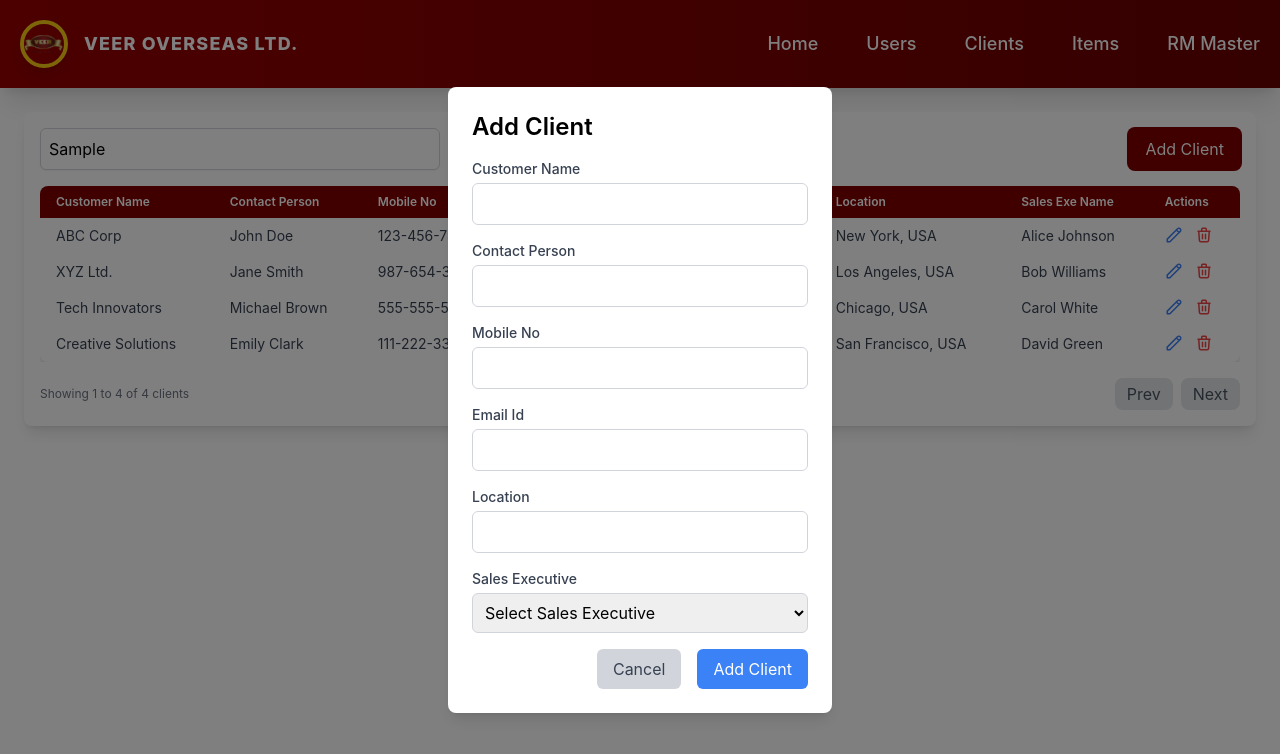
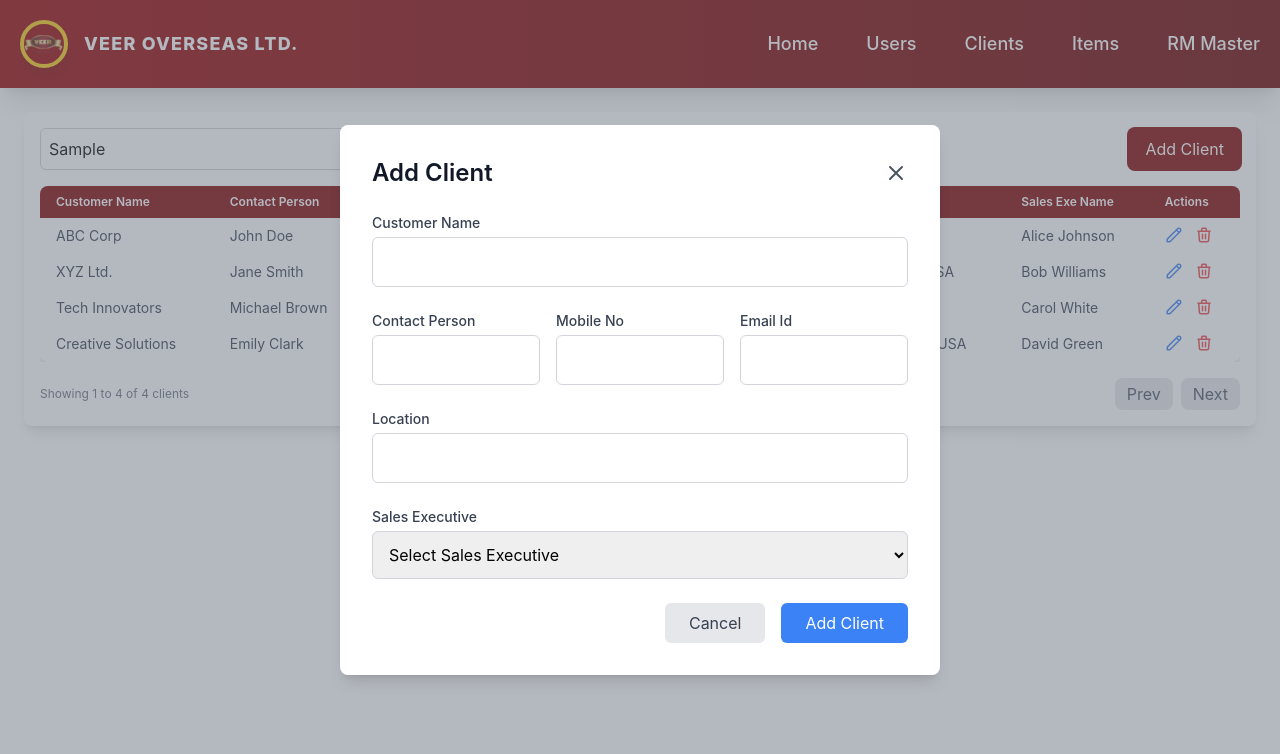
Before and after one commit to Kashif-Ahmad-1/Rice-Groww-Client, a React (Create React App) app: page /clients in a window 1280 px wide. Both pictures are taken after typing "Sample" into the empty fields and a click on the button "Add Client". Shown: the top 754 px of the page. Built offline with nearby package versions, Linux system fonts and the light colour scheme.

Commit message:
frontend changes

```diff
--- a/src/components/Clients/AddClientModal.jsx
+++ b/src/components/Clients/AddClientModal.jsx
@@ -1,4 +1,5 @@
 import React, { useState } from "react";
+import { HiOutlineX } from "react-icons/hi"; // For the close icon
 
 const AddClientModal = ({ onClose, onSubmit }) => {
   const [customerName, setCustomerName] = useState("");
@@ -32,67 +33,99 @@ const AddClientModal = ({ onClose, onSubmit }) => {
   };
 
   return (
-    <div className="fixed inset-0 flex justify-center items-center bg-black bg-opacity-50">
-      <div className="bg-white p-6 rounded-lg shadow-lg w-96">
-        <h2 className="text-2xl font-semibold mb-4">Add Client</h2>
-        <form onSubmit={handleSubmit}>
-          <div className="mb-4">
-            <label className="block text-sm font-medium text-gray-700">Customer Name</label>
+    <div className="fixed inset-0 bg-gray-500 bg-opacity-50 flex justify-center items-center z-50">
+      <div className="bg-white p-8 rounded-lg shadow-lg w-full sm:w-[600px] space-y-6">
+        <div className="flex justify-between items-center mb-4">
+          <h2 className="text-2xl font-semibold text-gray-900">Add Client</h2>
+          <button onClick={onClose} className="text-gray-600 hover:text-gray-800">
+            <HiOutlineX size={24} />
+          </button>
+        </div>
+
+        {/* Form */}
+        <form onSubmit={handleSubmit} className="space-y-6">
+          <div>
+            <label htmlFor="customerName" className="block text-sm font-medium text-gray-700">
+              Customer Name
+            </label>
             <input
               type="text"
+              id="customerName"
               value={customerName}
               onChange={(e) => setCustomerName(e.target.value)}
-              className="mt-1 p-2 w-full border border-gray-300 rounded-md"
               required
+              className="mt-1 p-3 w-full border border-gray-300 rounded-md focus:ring-blue-500 focus:border-blue-500"
             />
           </div>
-          <div className="mb-4">
-            <label className="block text-sm font-medium text-gray-700">Contact Person</label>
+
+          <div className="flex space-x-4">
+            <div className="flex-1">
+              <label htmlFor="contactPerson" className="block text-sm font-medium text-gray-700">
+                Contact Person
+              </label>
               <input
                 type="text"
+                id="contactPerson"
                 value={contactPerson}
                 onChange={(e) => setContactPerson(e.target.value)}
-              className="mt-1 p-2 w-full border border-gray-300 rounded-md"
                 required
+                className="mt-1 p-3 w-full border border-gray-300 rounded-md focus:ring-blue-500 focus:border-blue-500"
               />
             </div>
-          <div className="mb-4">
-            <label className="block text-sm font-medium text-gray-700">Mobile No</label>
+
+            <div className="flex-1">
+              <label htmlFor="mobileNo" className="block text-sm font-medium text-gray-700">
+                Mobile No
+              </label>
               <input
                 type="text"
+                id="mobileNo"
                 value={mobileNo}
                 onChange={(e) => setMobileNo(e.target.value)}
-              className="mt-1 p-2 w-full border border-gray-300 rounded-md"
                 required
+                className="mt-1 p-3 w-full border border-gray-300 rounded-md focus:ring-blue-500 focus:border-blue-500"
               />
             </div>
-          <div className="mb-4">
-            <label className="block text-sm font-medium text-gray-700">Email Id</label>
+
+            <div className="flex-1">
+              <label htmlFor="emailId" className="block text-sm font-medium text-gray-700">
+                Email Id
+              </label>
               <input
                 type="email"
+                id="emailId"
                 value={emailId}
                 onChange={(e) => setEmailId(e.target.value)}
-              className="mt-1 p-2 w-full border border-gray-300 rounded-md"
                 required
+                className="mt-1 p-3 w-full border border-gray-300 rounded-md focus:ring-blue-500 focus:border-blue-500"
               />
             </div>
-          <div className="mb-4">
-            <label className="block text-sm font-medium text-gray-700">Location</label>
+          </div>
+
+          <div>
+            <label htmlFor="location" className="block text-sm font-medium text-gray-700">
+              Location
+            </label>
             <input
               type="text"
+              id="location"
               value={location}
               onChange={(e) => setLocation(e.target.value)}
-              className="mt-1 p-2 w-full border border-gray-300 rounded-md"
               required
+              className="mt-1 p-3 w-full border border-gray-300 rounded-md focus:ring-blue-500 focus:border-blue-500"
             />
           </div>
-          <div className="mb-4">
-            <label className="block text-sm font-medium text-gray-700">Sales Executive</label>
+
+          <div>
+            <label htmlFor="salesExeName" className="block text-sm font-medium text-gray-700">
+              Sales Executive
+            </label>
             <select
+              id="salesExeName"
               value={salesExeName}
               onChange={(e) => setSalesExeName(e.target.value)}
-              className="mt-1 p-2 w-full border border-gray-300 rounded-md"
               required
+              className="mt-1 p-3 w-full border border-gray-300 rounded-md focus:ring-blue-500 focus:border-blue-500"
             >
               <option value="">Select Sales Executive</option>
               {salesExecutives.map((exe, index) => (
@@ -102,17 +135,18 @@ const AddClientModal = ({ onClose, onSubmit }) => {
               ))}
             </select>
           </div>
-          <div className="flex justify-end space-x-4">
+
+          <div className="flex justify-end space-x-4 mt-6">
             <button
               type="button"
               onClick={onClose}
-              className="px-4 py-2 bg-gray-300 text-gray-700 rounded-md"
+              className="px-6 py-2 bg-gray-200 text-gray-700 rounded-md hover:bg-gray-300 focus:outline-none"
             >
               Cancel
             </button>
             <button
               type="submit"
-              className="px-4 py-2 bg-blue-500 text-white rounded-md hover:bg-blue-700"
+              className="px-6 py-2 bg-blue-500 text-white rounded-md hover:bg-blue-700 focus:outline-none"
             >
               Add Client
             </button>
--- a/src/components/Items Master/AddItemModal.jsx
+++ b/src/components/Items Master/AddItemModal.jsx
@@ -33,12 +33,12 @@ const AddItemModal = ({ onClose, onSubmit }) => {
 
   return (
     <div className="fixed inset-0 flex items-center justify-center bg-gray-600 bg-opacity-50 z-50">
-      <div className="bg-white p-6 rounded-lg shadow-lg w-2/3">
+      <div className="bg-white p-6 rounded-lg shadow-lg w-full sm:w-3/4 md:w-2/3 lg:w-1/2">
         <h3 className="text-xl font-semibold mb-4">Add New Items</h3>
         <form onSubmit={handleSubmit}>
           {items.map((item, index) => (
-            <div key={index} className="flex mb-4 space-x-4">
-              <div className="flex-1">
+            <div key={index} className="flex flex-col sm:flex-row sm:space-x-4 mb-4">
+              <div className="flex-1 mb-2 sm:mb-0">
                 <label htmlFor={`productName-${index}`} className="block text-sm font-medium text-gray-700">
                   Product Name
                 </label>
@@ -52,7 +52,7 @@ const AddItemModal = ({ onClose, onSubmit }) => {
                 />
               </div>
 
-              <div className="flex-1">
+              <div className="flex-1 mb-2 sm:mb-0">
                 <label htmlFor={`variety-${index}`} className="block text-sm font-medium text-gray-700">
                   Variety
                 </label>
@@ -66,7 +66,7 @@ const AddItemModal = ({ onClose, onSubmit }) => {
                 />
               </div>
 
-              <div className="flex-1">
+              <div className="flex-1 mb-2 sm:mb-0">
                 <label htmlFor={`pack-${index}`} className="block text-sm font-medium text-gray-700">
                   Pack
                 </label>
@@ -114,6 +114,7 @@ const AddItemModal = ({ onClose, onSubmit }) => {
       </div>
     </div>
   );
+
 };
 
 export default AddItemModal;
--- a/src/components/RM Items Master/AddRMModal.jsx
+++ b/src/components/RM Items Master/AddRMModal.jsx
@@ -31,12 +31,12 @@ const AddRMModal = ({ onClose, onSubmit }) => {
 
   return (
     <div className="fixed inset-0 flex items-center justify-center bg-black bg-opacity-50 z-50">
-      <div className="bg-white rounded-lg shadow-lg p-6 w-2/3">
+      <div className="bg-white rounded-lg shadow-lg p-6 w-full sm:w-3/4 md:w-2/3 lg:w-1/2">
         <h3 className="text-xl font-semibold mb-4">Add Raw Materials</h3>
         <form onSubmit={handleSubmit}>
           {items.map((item, index) => (
-            <div key={index} className="flex mb-4 space-x-4">
-              <div className="flex-1">
+            <div key={index} className="flex flex-col sm:flex-row sm:space-x-4 mb-4">
+              <div className="flex-1 mb-2 sm:mb-0">
                 <label className="block text-sm font-medium text-gray-700">Category</label>
                 <input
                   type="text"
@@ -47,7 +47,8 @@ const AddRMModal = ({ onClose, onSubmit }) => {
                   placeholder="Enter category"
                 />
               </div>
-              <div className="flex-1">
+
+              <div className="flex-1 mb-2 sm:mb-0">
                 <label className="block text-sm font-medium text-gray-700">Name of Item</label>
                 <input
                   type="text"
@@ -58,7 +59,8 @@ const AddRMModal = ({ onClose, onSubmit }) => {
                   placeholder="Enter item name"
                 />
               </div>
-              <div className="flex-1">
+
+              <div className="flex-1 mb-2 sm:mb-0">
                 <label className="block text-sm font-medium text-gray-700">Type</label>
                 <input
                   type="text"
@@ -104,6 +106,7 @@ const AddRMModal = ({ onClose, onSubmit }) => {
       </div>
     </div>
   );
+
 };
 
 export default AddRMModal;
--- /dev/null
+++ b/src/components/Users/ClientDetailsModal.jsx
@@ -0,0 +1,31 @@
+import React from 'react';
+
+const ClientDetailsModal = ({ onClose, clientDetails }) => {
+  return (
+    <div className="fixed inset-0 flex items-center justify-center bg-black bg-opacity-50 z-50">
+      <div className="bg-white p-6 rounded-lg shadow-lg w-3/4 sm:w-1/2">
+        <h3 className="text-xl font-semibold mb-4">Client Details</h3>
+        <div>
+          {clientDetails.map(client => (
+            <div key={client.id} className="mb-4">
+              <p><strong>Client Name:</strong> {client.name}</p>
+              <p><strong>Client MobileNo:</strong> {client.mobileNo}</p>
+              <p><strong>client Address:</strong> {client.address}</p>
+            </div>
+          ))}
+        </div>
+
+        <div className="flex justify-end">
+          <button
+            onClick={onClose}
+            className="px-4 py-2 bg-gray-300 text-gray-700 rounded-md hover:bg-gray-400 focus:outline-none"
+          >
+            Close
+          </button>
+        </div>
+      </div>
+    </div>
+  );
+};
+
+export default ClientDetailsModal;
```
Also changed, not shown: src/components/Users/UsersTable.jsx (+62 -45 lines). Lines whose indentation alone changed are shown as unchanged.
